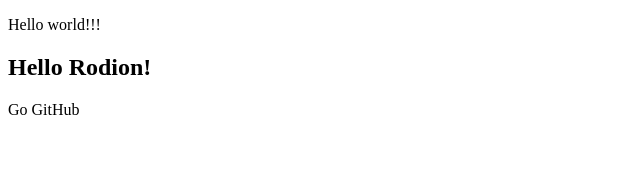
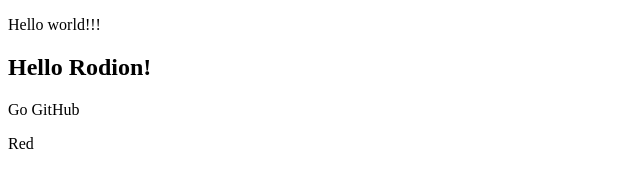
Before and after one commit to RatiborMark/udemy, a plain HTML site: page index.html in a window 1280 px wide. Shown: the full height of the page, 0-640 px from the left. Drawn offline with Linux system fonts and the light colour scheme.

Commit message:
new color index

```diff
--- a/index.html
+++ b/index.html
@@ -13,6 +13,7 @@
     <p>Hello world!!!</p>
     <h2>Hello Rodion!</h2>
     <p>Go GitHub</p>
+    <p>Red</p>
 
 
     <script src="assets/js/script.js"></script>
```
